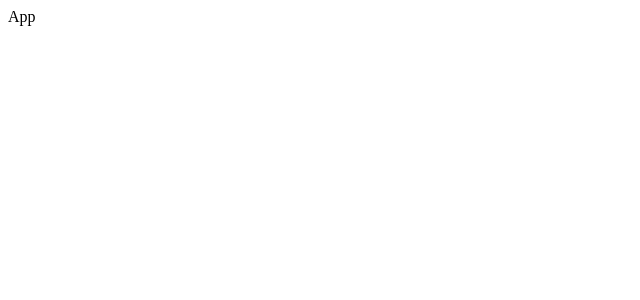
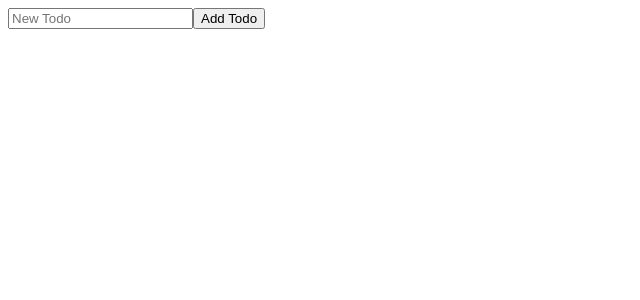
Before and after one commit to VincentWENDLING/todo-mobx, a React (Vite) app: page / in a window 1280 px wide. Shown: the top 300 px of the page, without its empty margins (0-640 px from the left). Built offline with nearby package versions, Linux system fonts and the light colour scheme.

Commit message:
:sparkles: added todolist but tailwind is ot working

```diff
--- a/index.html
+++ b/index.html
@@ -4,7 +4,7 @@
     <meta charset="UTF-8" />
     <link rel="icon" type="image/svg+xml" href="/src/favicon.svg" />
     <meta name="viewport" content="width=device-width, initial-scale=1.0" />
-    <title>Vite App</title>
+    <title>Todo Mobx</title>
   </head>
   <body>
     <div id="root"></div>
--- a/package.json
+++ b/package.json
@@ -8,6 +8,8 @@
     "preview": "vite preview"
   },
   "dependencies": {
+    "mobx": "^6.6.0",
+    "mobx-react": "^7.5.0",
     "react": "^18.0.0",
     "react-dom": "^18.0.0"
   },
--- a/src/App.tsx
+++ b/src/App.tsx
@@ -1,10 +1,26 @@
+import TodoItem from "./TodoItem"
+
+import { observer } from 'mobx-react'
+
+import store from "./store"
+
 function App() {
 
+  const TodosList = store.todos.map((todo, index)=>
+    <li><TodoItem todo={todo} key={index}/></li>
+  )
+
   return (
-    <div className="App">
-      App
+    <div className="w-8/12 bg-black">
+      <div className="flex justify-center items-center">
+        <input type="text" placeholder="New Todo" onChange={event=>(store.newTodo = event.target.value)}/>
+        <button onClick={()=>store.addTodo(store.newTodo)}>Add Todo</button>
+      </div>
+      <ol>
+        { TodosList }
+      </ol>
     </div>
   )
 }
 
-export default App
+export default observer(App)
--- /dev/null
+++ b/src/TodoItem.tsx
@@ -0,0 +1,21 @@
+import { useState } from "react"
+
+
+const TodoItem = (props: any) => {
+
+    const { name, done } = props.todo
+
+    const [checked, setChecked] = useState(false)
+
+    return (
+        <div className="flex">
+            <p className={`${checked?'':'line-through'}`}>{ name } </p>
+            <input type="checkbox" onChange={()=>{setChecked(!checked)}}/>
+            <button>Del</button>
+        </div>
+    )
+
+}
+
+
+export default TodoItem
--- /dev/null
+++ b/src/store.ts
@@ -0,0 +1,28 @@
+import { makeAutoObservable } from "mobx"
+
+type Todo = {
+    name: string
+    done: boolean
+}
+
+class Store {
+
+    todos: Array<Todo> = []
+    newTodo: string = ""
+
+    constructor() {
+        makeAutoObservable(this)
+    }
+
+    addTodo(name: string) {
+        this.todos.push({
+            name: name,
+            done: false
+        })
+    }
+
+}
+
+const store = new Store
+
+export default store
```
Also changed, not shown: 1 other file (tests, documents, lock files or other folders).
